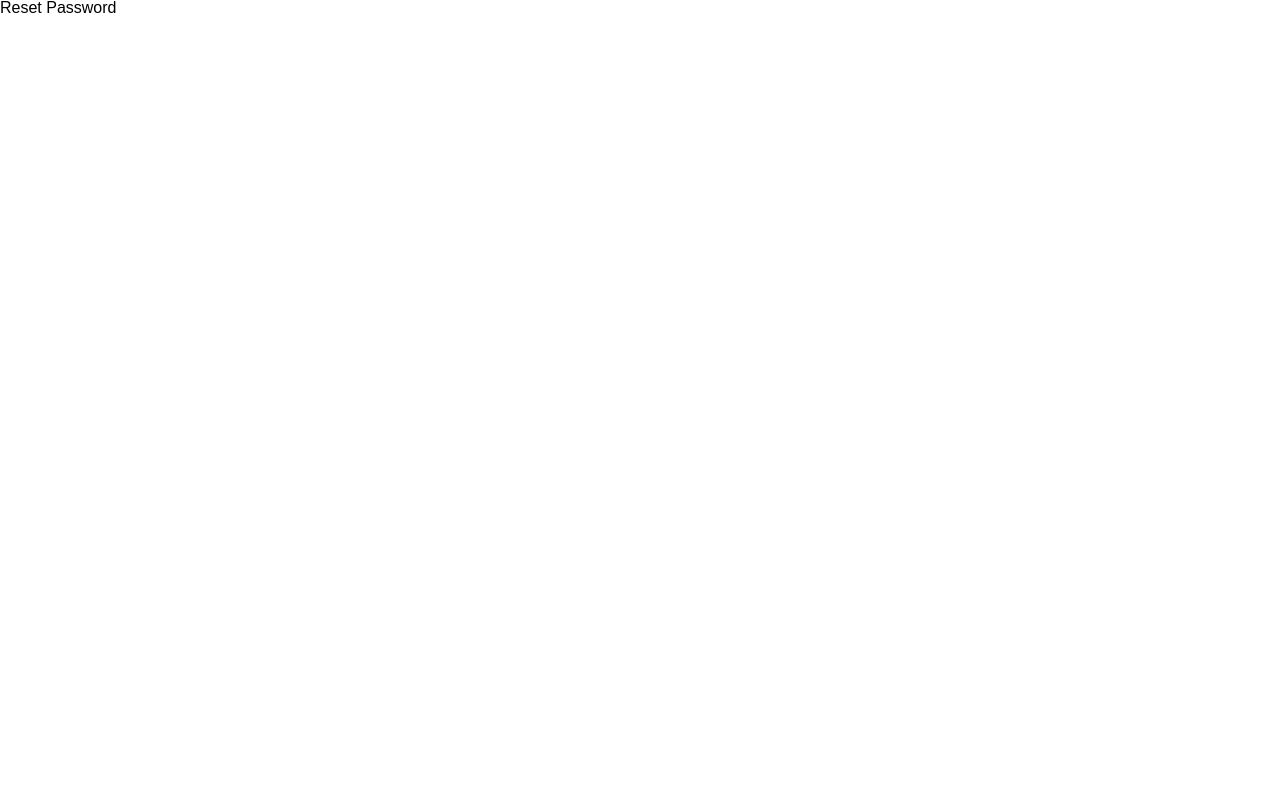
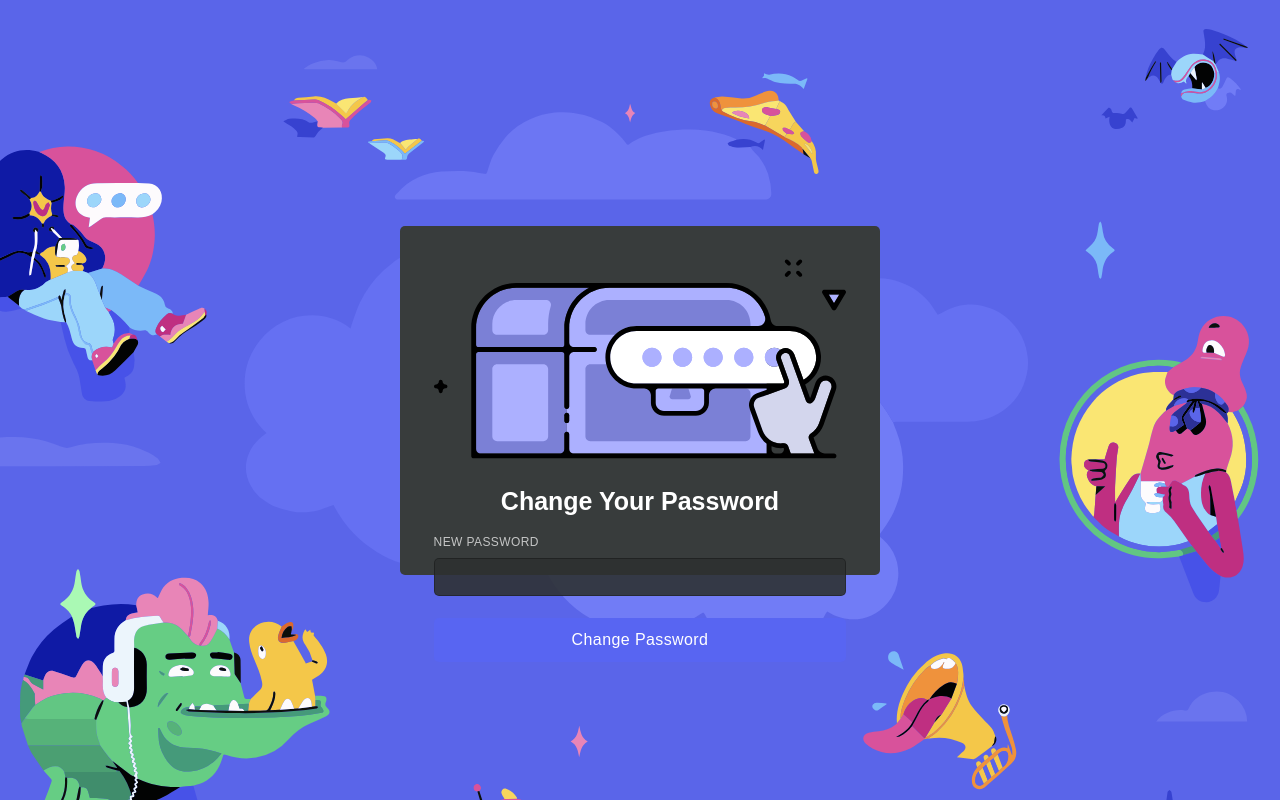
Before and after one commit to TomDoyleGithub/Discord-Clone, a React (Create React App) app in the folder client/: page /reset-password/1/1 in a window 1280 px wide. Built offline with nearby package versions, Linux system fonts and the light colour scheme; a web font is replaced by a local one.

Commit message:
Changed the generated password link

```diff
--- a/client/src/pages/ResetPassword.tsx
+++ b/client/src/pages/ResetPassword.tsx
@@ -1,10 +1,25 @@
 import React from 'react'
+import backdrop from '../images/AuthBackground.svg';
+import logo from '../images/Discord-Logo-White.svg';
+import reset from '../images/reset-password.svg';
 
 function ResetPassword({user}) {
     return (
-        <>
-            <p>Reset Password</p>
-        </>
+        <div className='fullscreen'>
+            <img className='backdrop-img' src={backdrop} alt='Backdrop'/>
+            <section className='reset-container'>
+                <img className='auth-logo' alt='Discord Logo' src={logo}/>
+                <form className='form-container'>
+                    <img style={{paddingBottom: '17px'}} src={reset} alt='Reset Icon'/>
+                    <p className='header-font f600' style={{fontSize: "25px", margin: 'auto'}}>Change Your Password</p>
+                    <div className='input-container'>
+                        <label className='normal-font f500 login-label' style={{fontSize: "12px", opacity: 0.7}}>NEW PASSWORD</label>
+                        <input type='password' name='password' className='normal-font f300 input'/>
+                    </div>
+                    <button className='form-button normal-font' style={{marginTop: '10px'}}>Change Password</button>
+                </form>
+            </section>
+        </div>
     )
 }
 
--- a/client/src/styles/global.scss
+++ b/client/src/styles/global.scss
@@ -126,6 +126,13 @@ input:-webkit-autofill:active {
 .login-container {
   width: 480px;
   height: 410px;
+  @include flex-center;
+  @include gray-container;
+}
+
+.reset-container {
+  width: 480px;
+  height: 349px;
   @include flex-center;
   @include gray-container;
 }
```
Also changed, not shown: client/src/images/reset-password.svg (added), 1 other file (tests, documents, lock files or other folders).
